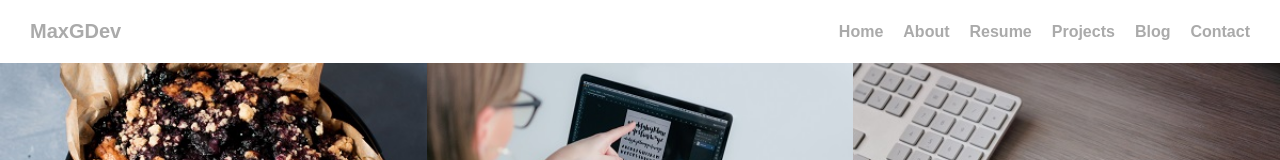
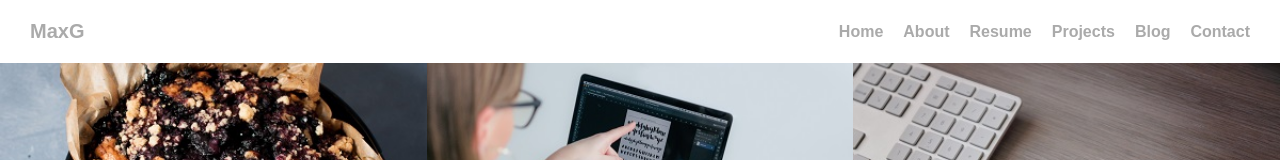
Before and after one commit to maxgdev/portfolio, a React (Create React App) app: page / in a window 1280 px wide. Shown: the top 160 px of the page. Built offline with nearby package versions, Linux system fonts and the light colour scheme.

Commit message:
changed logo text

```diff
--- a/src/App.js
+++ b/src/App.js
@@ -13,7 +13,7 @@ function App() {
     <div className="App">
       <nav>
         <ul class="menu">
-          <li class="logo"><a href="a">MaxGDev</a></li>
+          <li class="logo"><a href="a">MaxG</a></li>
           <li class="item"><a href="a">Home</a></li>
           <li class="item"><a href="a">About</a></li>
           <li class="item"><a href="a">Resume</a></li>
```
